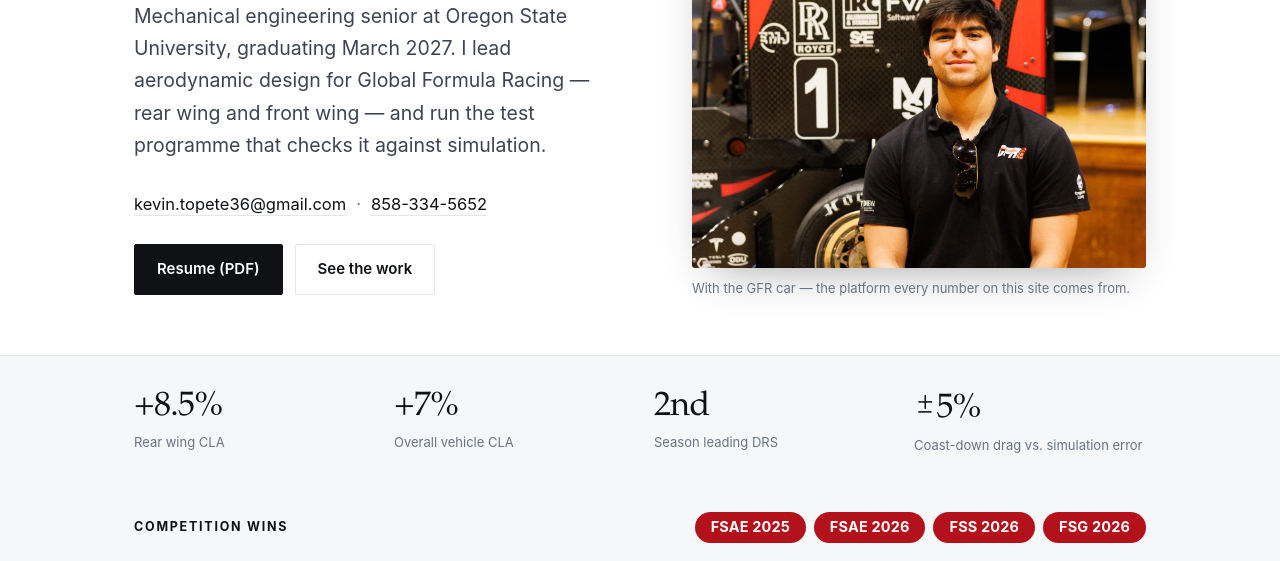
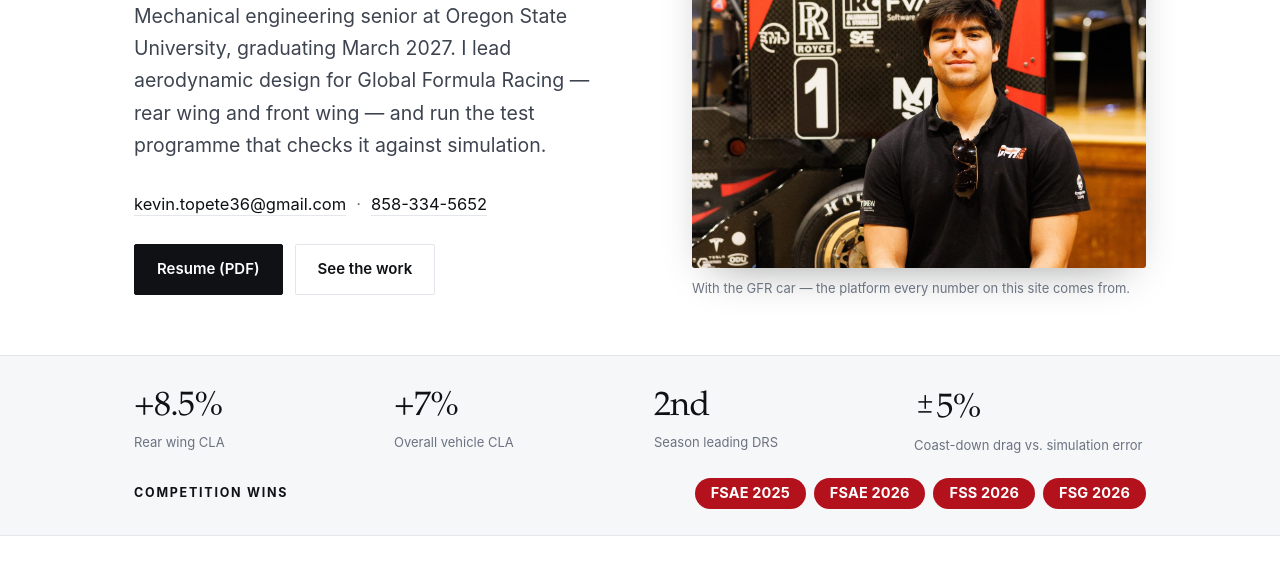
Before and after one commit to kevtopete/portfolio, a plain HTML site: page index.html in a window 1280 px wide. Shown: the part 391-952 px from the top of the page. Drawn offline with Linux system fonts and the light colour scheme.

Commit message:
Tighten the gap above the win chips

```diff
--- a/index.html
+++ b/index.html
@@ -66,7 +66,7 @@
   .stat .pm .pmi span:first-child{top:-.055em}
   .stat .pm .pmi span:last-child{top:.3em}
   .stat .k{font-size:13px;color:var(--muted);margin-top:8px;display:block}
-  .stats .wins{display:flex;align-items:center;justify-content:space-between;gap:18px;flex-wrap:wrap;padding-bottom:26px}
+  .stats .wins{display:flex;align-items:center;justify-content:space-between;gap:18px;flex-wrap:wrap;padding-top:0;padding-bottom:26px}
   .stats .wins .label{font-size:12.5px;letter-spacing:.14em;text-transform:uppercase;font-weight:700;color:var(--ink)}
   .stats .wins .years{display:flex;align-items:center;gap:8px;flex-wrap:wrap;justify-content:flex-end}
   .stats .wins a{display:inline-block;background:var(--accent);color:#fff;text-decoration:none;font-size:14.5px;font-weight:700;letter-spacing:.01em;line-height:1;padding:8px 16px;border-radius:999px}
```
